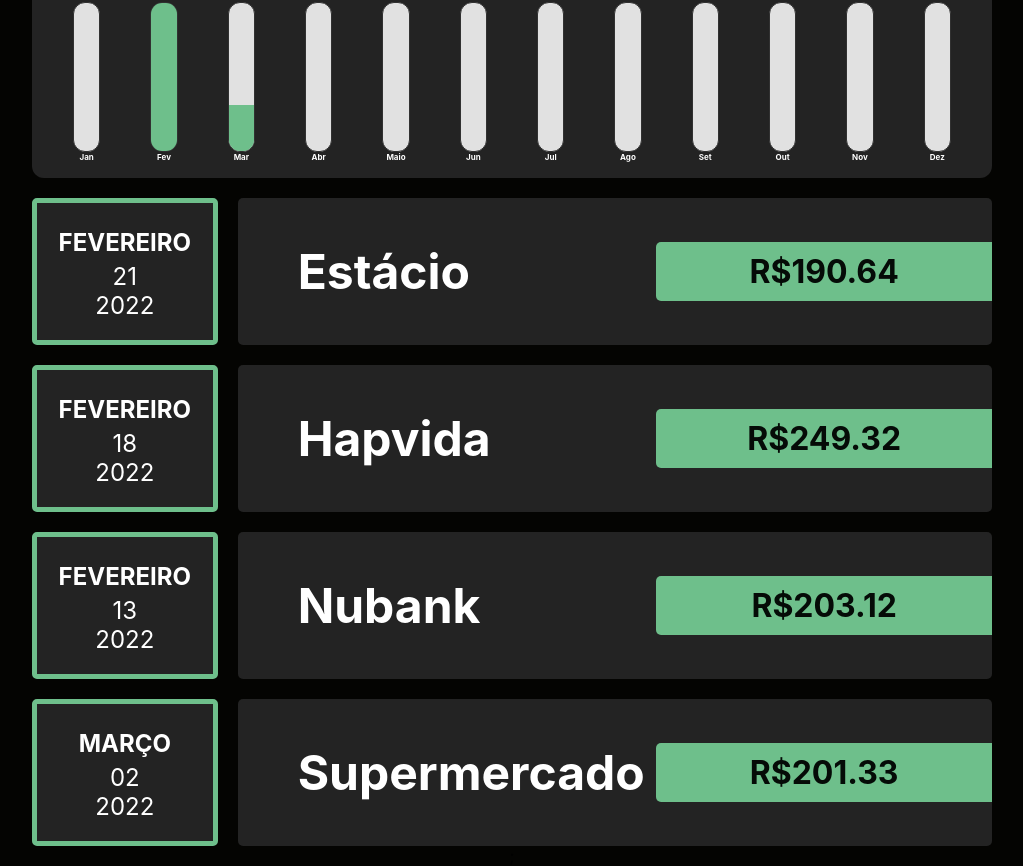
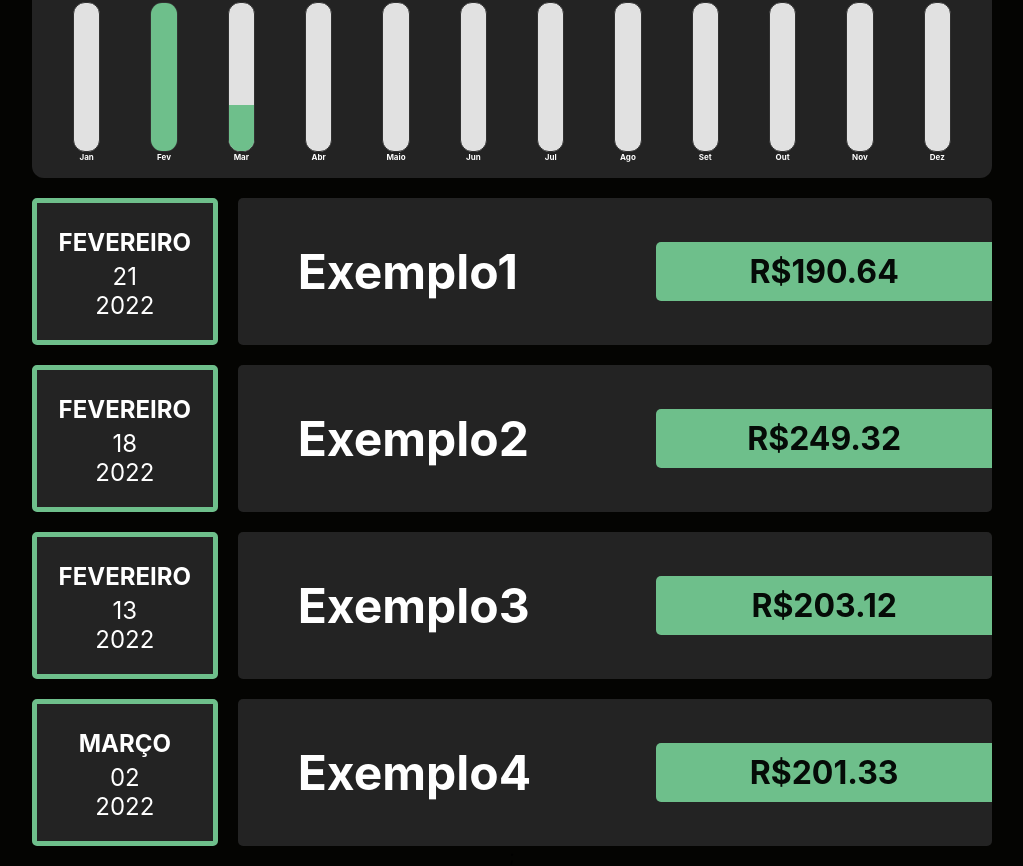
Before and after one commit to ericthmoritsuka/react-ExpensesApp, a React (Create React App) app: page / in a window 1280 px wide. Shown: the part 234-1100 px from the top of the page, without its empty margins (128-1151 px from the left). Built offline with nearby package versions, Linux system fonts and the light colour scheme.

Commit message:
ajuste no botão e despesas dummy

```diff
--- a/src/App.js
+++ b/src/App.js
@@ -4,10 +4,10 @@
 import React, { useState } from "react";
 
 const listaInicial = [
-  {id: 'g1', titulo: "Estácio", valor: 190.64, dia: new Date(2022, 1, 21) },
-  {id: 'g2', titulo: "Hapvida", valor: 249.32, dia: new Date(2022, 1, 18) },
-  {id: 'g3', titulo: "Nubank", valor: 203.12, dia: new Date(2022, 1, 13) },
-  {id: 'g4', titulo: "Supermercado", valor: 201.33, dia: new Date(2022, 2, 2) },
+  {id: 'g1', titulo: "Exemplo1", valor: 190.64, dia: new Date(2022, 1, 21) },
+  {id: 'g2', titulo: "Exemplo2", valor: 249.32, dia: new Date(2022, 1, 18) },
+  {id: 'g3', titulo: "Exemplo3", valor: 203.12, dia: new Date(2022, 1, 13) },
+  {id: 'g4', titulo: "Exemplo4", valor: 201.33, dia: new Date(2022, 2, 2) },
 ];
 
 function App() {
--- a/src/components/NovosGastos/NovosGastos.css
+++ b/src/components/NovosGastos/NovosGastos.css
@@ -2,6 +2,7 @@
   margin-top: 80px;
 }
 .bt-novo {
+  place-self: center;
   display: block;
   all: unset;
   background-color: #6ebf8b;
```
